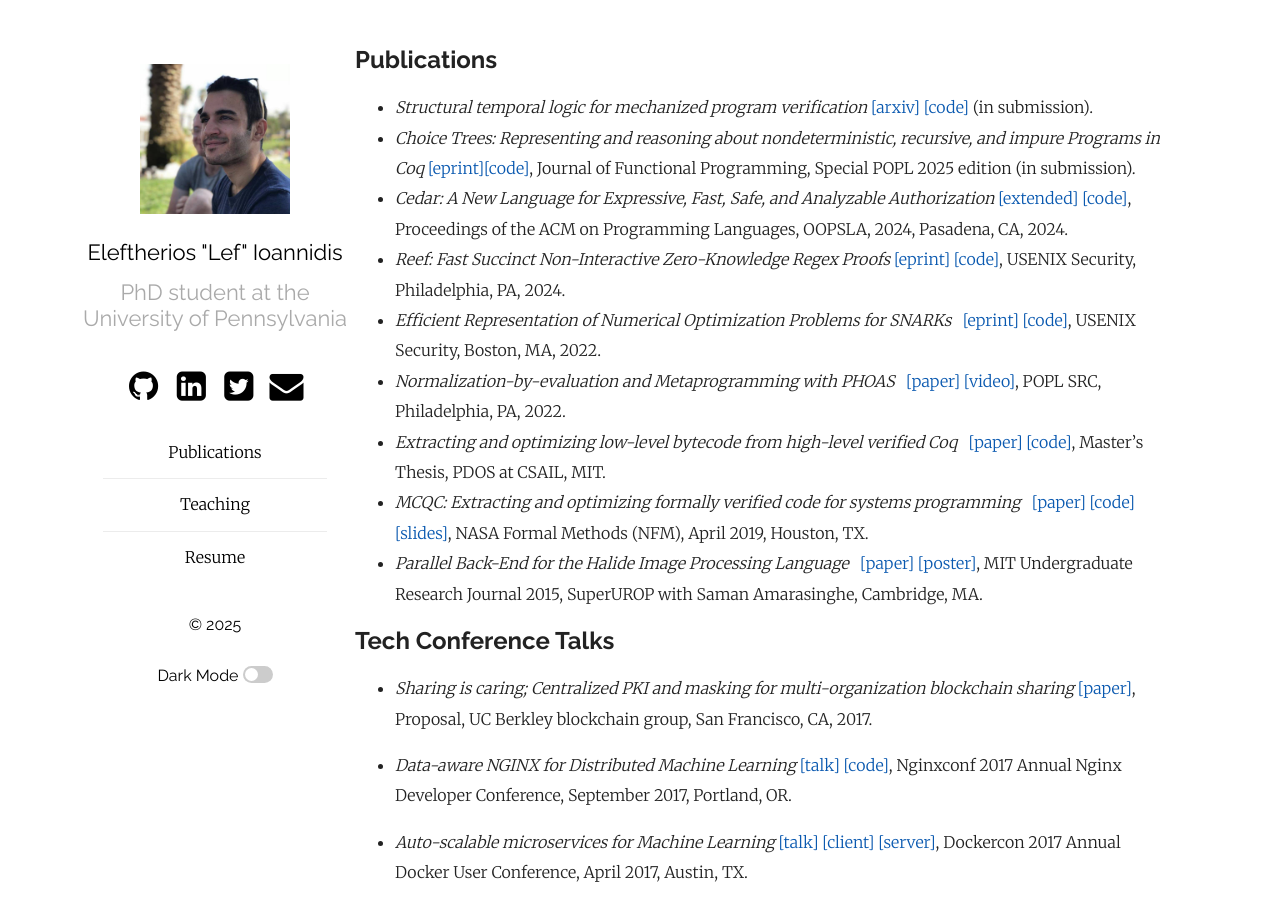
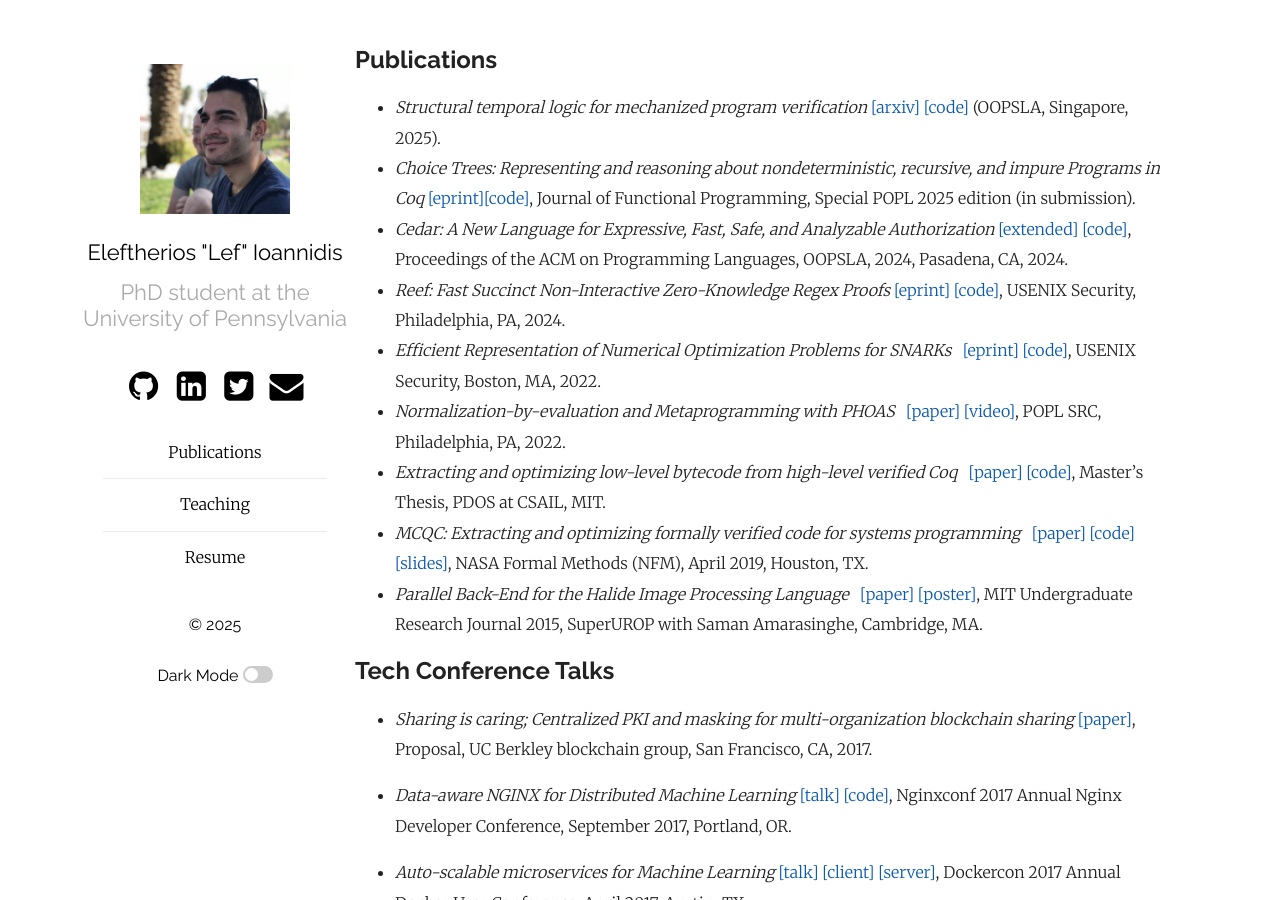
Before and after one commit to elefthei/elefthei.github.io, a Jekyll site: the page built from publications/index.md, in a window 1280 px wide and 900 px high. Built offline with Jekyll 4.4.1, drawn with Linux system fonts in a browser that asks for light colours.

Commit message:
TIcl accept

```diff
--- a/publications/index.md
+++ b/publications/index.md
@@ -6,7 +6,7 @@ title: Lef Ioannidis - Publications
 Publications
 ------------
 
-- _Structural temporal logic for mechanized program verification_ [\[arxiv\]](https://arxiv.org/abs/2410.14906) [\[code\]](https://github.com/vellvm/ticl) (in submission).
+- _Structural temporal logic for mechanized program verification_ [\[arxiv\]](https://arxiv.org/abs/2410.14906) [\[code\]](https://github.com/vellvm/ticl) (OOPSLA, Singapore, 2025).
 - _Choice Trees: Representing and reasoning about nondeterministic, recursive, and impure Programs in Coq_ [\[eprint\]](https://arxiv.org/abs/2211.06863)[\[code\]](https://github.com/vellvm/ctrees/tree/jfp), Journal of Functional Programming, Special POPL 2025 edition (in submission).
 - _Cedar: A New Language for Expressive, Fast, Safe, and Analyzable Authorization_ [\[extended\]](https://arxiv.org/abs/2403.04651) [\[code\]](https://github.com/cedar-policy/), Proceedings of the ACM on Programming Languages, OOPSLA, 2024, Pasadena, CA, 2024.
 - _Reef: Fast Succinct Non-Interactive Zero-Knowledge Regex Proofs_ [\[eprint\]](https://eprint.iacr.org/2023/1886) [\[code\]](https://github.com/eniac/Reef), USENIX Security, Philadelphia, PA, 2024.
```
